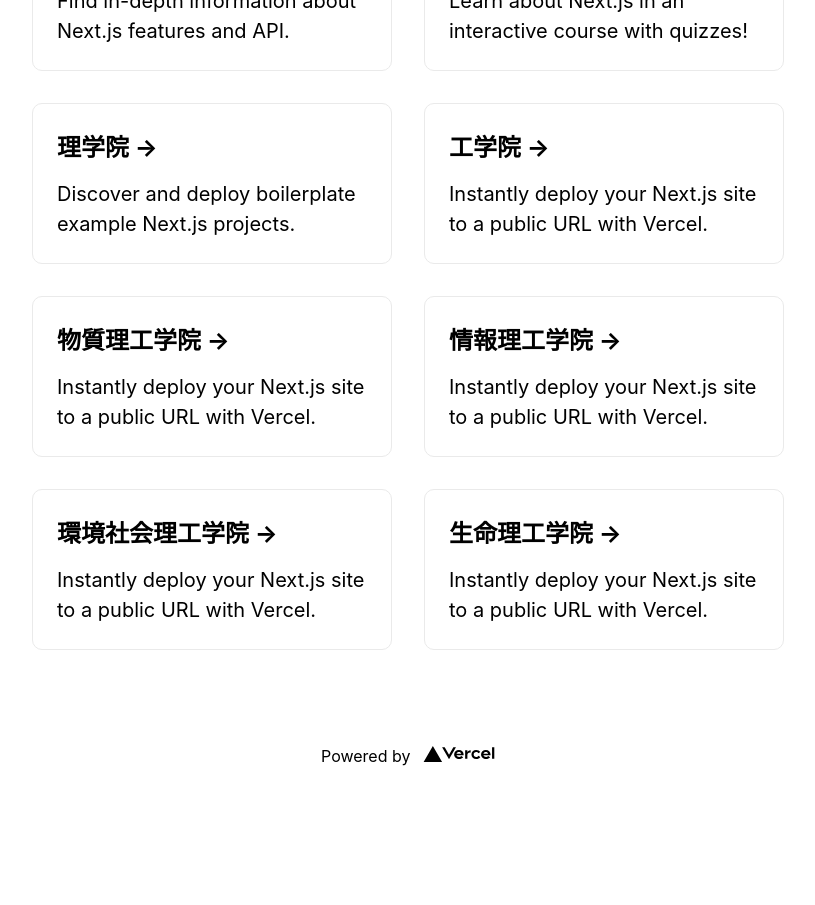
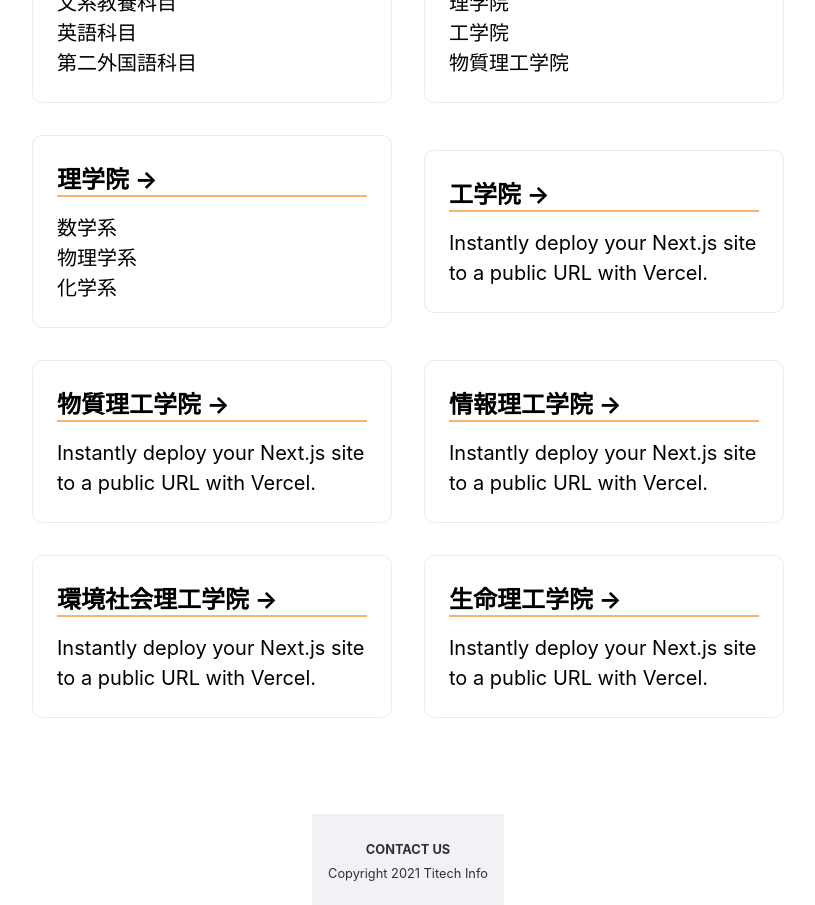
Before and after one commit to okoge-kaz/gyaku-hyotei, a Next.js app: page / in a window 1280 px wide. Shown: the part 440-1345 px from the top of the page, without its empty margins (232-1047 px from the left). Before the commit the page ends 1206 px from the top, so only its background shows below. Built offline with nearby package versions, Linux system fonts and the light colour scheme.

Commit message:
text-borderとfooterを作った

```diff
--- a/pages/index.js
+++ b/pages/index.js
@@ -1,6 +1,7 @@
 import Head from 'next/head'
 import Image from 'next/image'
 import styles from '../styles/Home.module.css'
+import footer from '../styles/Footer.module.css'
 
 export default function Home() {
   return (
@@ -26,25 +27,34 @@ export default function Home() {
 
         <div className={styles.grid}>
           <a href="https://nextjs.org/docs" className={styles.card}>
-            <h2>教養科目 &rarr;</h2>
-            <p>Find in-depth information about Next.js features and API.</p>
+            <h2 className={styles.border}>教養科目 &rarr;</h2>
+            <p>文系教養科目</p>
+            <p>英語科目</p>
+            <p>第二外国語科目</p>
+
           </a>
 
           <a href="https://nextjs.org/learn" className={styles.card}>
-            <h2>初年次専門科目 &rarr;</h2>
-            <p>Learn about Next.js in an interactive course with quizzes!</p>
+            <h2 className={styles.border}>初年次専門科目 &rarr;</h2>
+            <p>理学院</p>
+            <p>工学院</p>
+            <p>物質理工学院</p>
+
           </a>
 
           <a href="https://github.com/vercel/next.js/tree/master/examples" className={styles.card}>
-            <h2>理学院 &rarr;</h2>
-            <p>Discover and deploy boilerplate example Next.js projects.</p>
+            <h2 className={styles.border}>理学院 &rarr;</h2>
+            <p>数学系</p>
+            <p>物理学系</p>
+            <p>化学系</p>
+
           </a>
 
           <a
             href="https://vercel.com/new?utm_source=create-next-app&utm_medium=default-template&utm_campaign=create-next-app"
             className={styles.card}
           >
-            <h2>工学院 &rarr;</h2>
+            <h2 className={styles.border}>工学院 &rarr;</h2>
             <p>Instantly deploy your Next.js site to a public URL with Vercel.</p>
           </a>
 
@@ -52,7 +62,7 @@ export default function Home() {
             href="https://vercel.com/new?utm_source=create-next-app&utm_medium=default-template&utm_campaign=create-next-app"
             className={styles.card}
           >
-            <h2>物質理工学院 &rarr;</h2>
+            <h2 className={styles.border}>物質理工学院 &rarr;</h2>
             <p>Instantly deploy your Next.js site to a public URL with Vercel.</p>
           </a>
 
@@ -60,7 +70,7 @@ export default function Home() {
             href="https://vercel.com/new?utm_source=create-next-app&utm_medium=default-template&utm_campaign=create-next-app"
             className={styles.card}
           >
-            <h2>情報理工学院 &rarr;</h2>
+            <h2 className={styles.border}>情報理工学院 &rarr;</h2>
             <p>Instantly deploy your Next.js site to a public URL with Vercel.</p>
           </a>
 
@@ -68,7 +78,7 @@ export default function Home() {
             href="https://vercel.com/new?utm_source=create-next-app&utm_medium=default-template&utm_campaign=create-next-app"
             className={styles.card}
           >
-            <h2>環境社会理工学院 &rarr;</h2>
+            <h2 className={styles.border}>環境社会理工学院 &rarr;</h2>
             <p>Instantly deploy your Next.js site to a public URL with Vercel.</p>
           </a>
 
@@ -76,24 +86,25 @@ export default function Home() {
             href="https://vercel.com/new?utm_source=create-next-app&utm_medium=default-template&utm_campaign=create-next-app"
             className={styles.card}
           >
-            <h2>生命理工学院 &rarr;</h2>
+            <h2 className={styles.border}>生命理工学院 &rarr;</h2>
             <p>Instantly deploy your Next.js site to a public URL with Vercel.</p>
           </a>
         </div>
       </main>
 
-      <footer className={styles.footer}>
+      <div className={footer.footer}>
+      <div className={footer.contactus}>
         <a
-          href="https://vercel.com?utm_source=create-next-app&utm_medium=default-template&utm_campaign=create-next-app"
+          href="https://forms.gle/ZtJGJfxKadJ6VuAa8"
           target="_blank"
-          rel="noopener noreferrer"
+          rel="noreferrer"
+          className={footer.contactusLink}
         >
-          Powered by{' '}
-          <span className={styles.logo}>
-            <Image src="/vercel.svg" alt="Vercel Logo" width={72} height={16} />
-          </span>
+          CONTACT US
         </a>
-      </footer>
+      </div>
+      <div className={footer.copyright}>Copyright 2021 Titech Info</div>
+    </div>
     </div>
   )
 }
--- a/styles/Home.module.css
+++ b/styles/Home.module.css
@@ -69,6 +69,10 @@
   margin-top: 3rem;
 }
 
+.border {
+  border-bottom: solid 2px #ffb26b;
+}
+
 .card {
   margin: 1rem;
   padding: 1.5rem;
```
